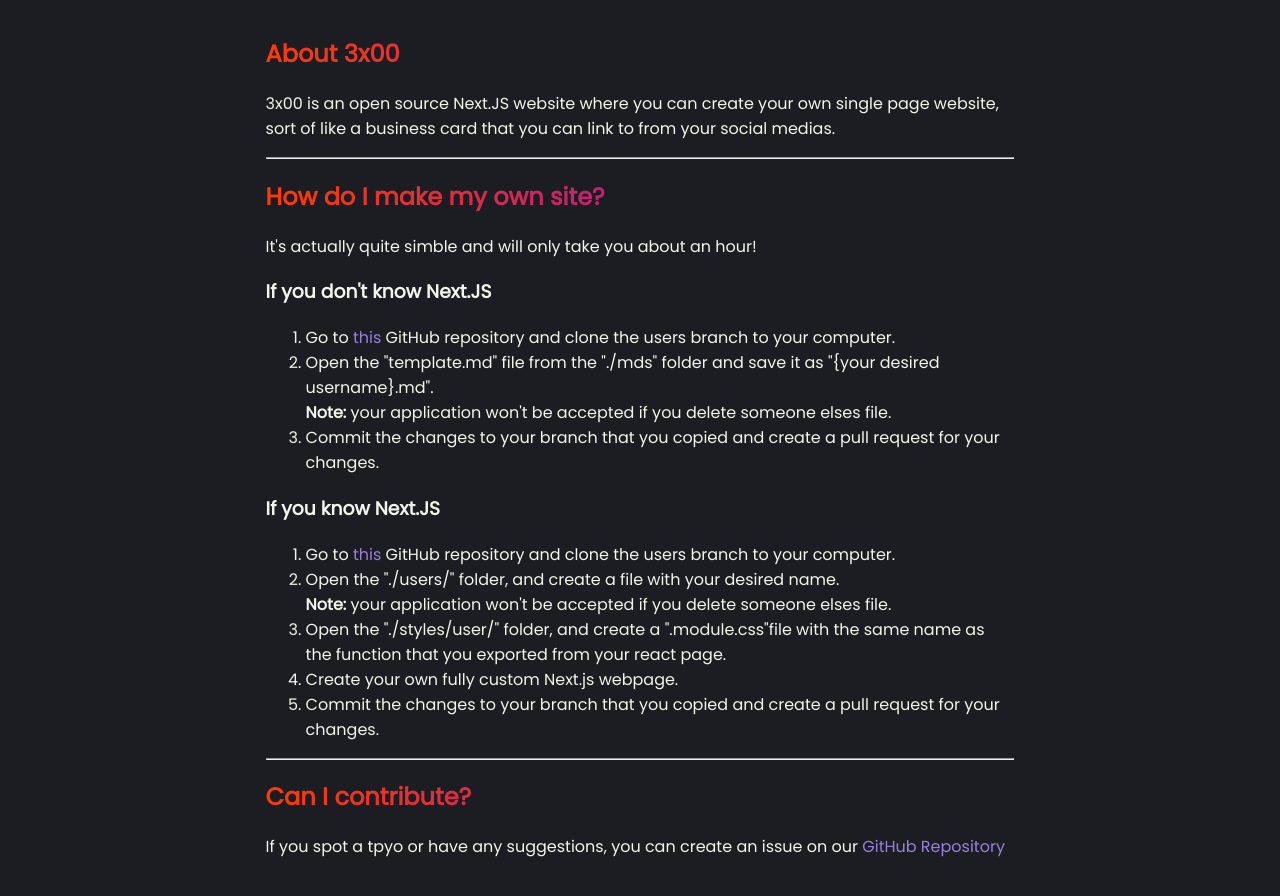
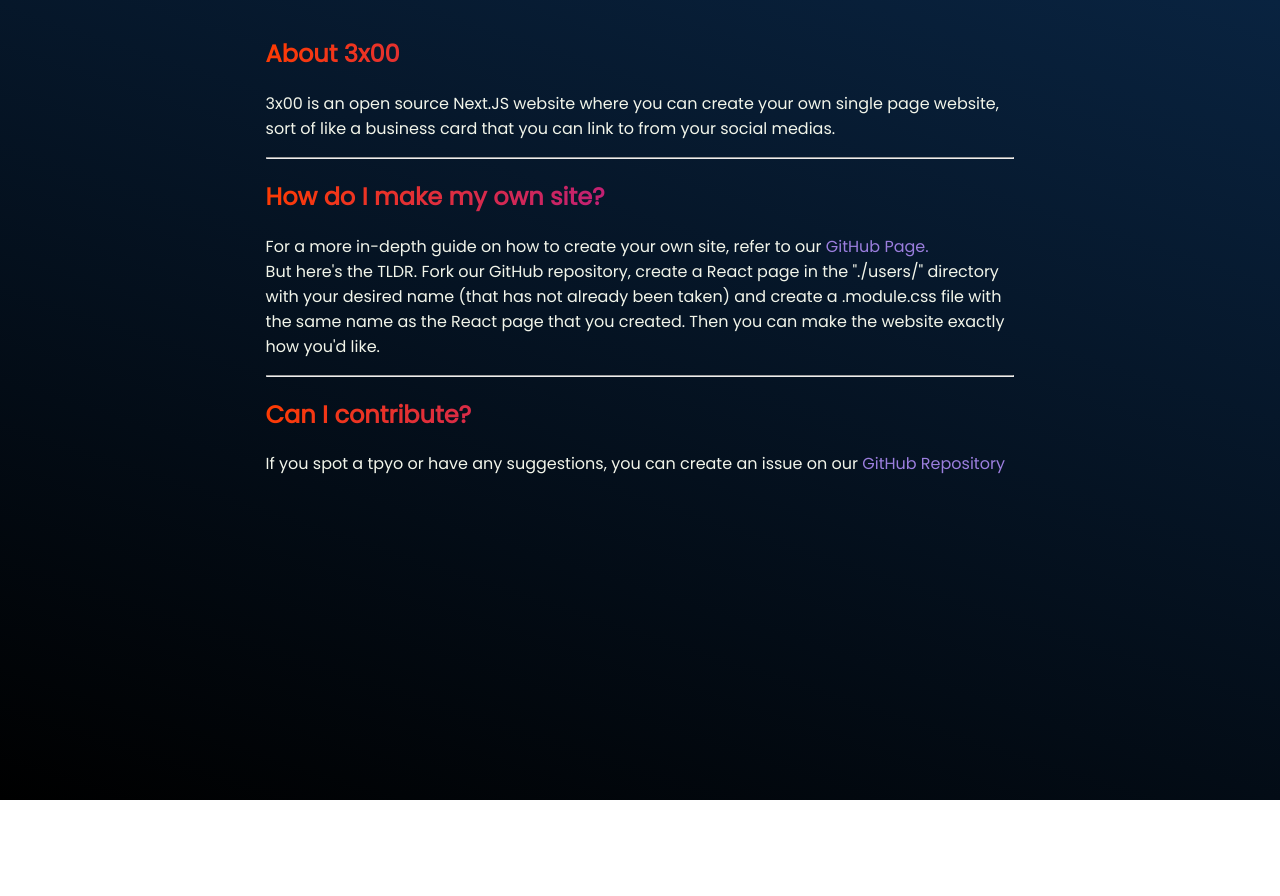
Before and after one commit to graveyardadmin/profilesite, a Next.js app: page /about in a window 1280 px wide. Shown: the top 896 px of the page. After the commit the page ends 800 px from the top, so only its background shows below. Built offline with nearby package versions, Linux system fonts and the light colour scheme.

Commit message:
Added no-bg class. Added template background class.

```diff
--- a/pages/about.js
+++ b/pages/about.js
@@ -1,8 +1,13 @@
 import HomeButton from "@/components/HomeButton";
+import Head from "next/head";
 
 export default function About() {
   return(
-    <div className="template">
+    <div className="template no-bg">
+      <Head>
+        <title>About 3x00</title>
+      </Head>
+
       <section className="template-section">
         <HomeButton/>
 
@@ -18,59 +23,37 @@
 
         <h2 className="magic">How do I make my own site?</h2>
 
-        <p>It's actually quite simble and will only take you about an hour!</p>
+        <p>
+          For a more in-depth guide on how to create your own site,
+          refer to
+          our <a href="https://github.com/graveyardadmin/profilesite" rel="noreferrer" target="_blank">
+            GitHub Page.
+          </a>
+          <br/>
 
-        <h3>If you don't know Next.JS</h3>
-        <ol>
-          <li>
-            Go to <a href="https://github.com/graveyardadmin/profilesite">this</a> GitHub
-            repository and clone the users branch to your computer.
-          </li>
-          <li>
-            Open the {`"template.md"`} file from the {`"./mds"`} folder and save it
-            as {`"{your desired username}.md"`}. <br/><b>Note:</b> your application
-            won't be accepted if you delete someone elses file.
-          </li>
-          <li>
-            Commit the changes to your branch that you copied and create a pull
-            request for your changes.
-          </li>
-        </ol>
-
-        <h3>If you know Next.JS</h3>
-        <ol>
-          <li>
-            Go to <a href="https://github.com/graveyardadmin/profilesite">this</a> GitHub
-            repository and clone the users branch to your computer.
-          </li>
-          <li>
-            Open the {`"./users/"`} folder, and create a file with your desired name.
-            <br/><b>Note:</b> your application won't be accepted if you delete
-            someone elses file.
-          </li>
-          <li>
-            Open the {`"./styles/user/"`} folder, and create a {`".module.css"`}
-            file with the same name as the function that you exported
-            from your react page.
-          </li>
-          <li>
-            Create your own fully custom Next.js webpage.
-          </li>
-          <li>
-            Commit the changes to your branch that you copied and create
-             a pull request for your changes.
-          </li>
-        </ol>
+          But here's the TLDR. Fork our GitHub repository, create a React page in
+          the {`"./users/" `} directory with your desired name {`(that has not already been taken) `}
+          and create a .module.css file with the same name as the React page that you created.
+          Then you can make the website exactly how you'd like.
+        </p>
 
         <hr/>
 
-        <h2 className="magic">Can I contribute?</h2>
-        <p>If you spot a tpyo or have any suggestions, you can create an issue on our <a href="https://github.com/graveyardadmin/profilesite/issues/new" rel="noreferrer" target="_blank">GitHub Repository</a></p>
+        <h2 className="magic">
+          Can I contribute?
+        </h2>
+
+        <p>
+          If you spot a tpyo or have any suggestions,
+          you can create an issue on
+          our <a href="https://github.com/graveyardadmin/profilesite/issues/new" rel="noreferrer" target="_blank">
+            GitHub Repository
+          </a>
+        </p>
       </section>
 
-      <section className="template-section">
-
-      </section>
+      <div className='backgrounder'>
+      </div>
     </div>
   )
 }
--- a/pages/index.js
+++ b/pages/index.js
@@ -3,7 +3,7 @@
 
 export default function Home() {
   return (
-    <div className="template center-section">
+      <div className="template center-section no-bg">
         <section className='template-section center'>
           <Head>
             <title>3x00</title>
@@ -22,6 +22,8 @@
           <Link href="/about"><a>Read more.</a></Link>
         </section>
 
+        <div className='backgrounder'>
+        </div>
     </div>
   )
 }
--- a/styles/globals.css
+++ b/styles/globals.css
@@ -45,6 +45,21 @@
   align-items: center;
 }
 
+.no-bg {
+  background-color: rgba(0,0,0,0) !important;
+}
+
+.backgrounder {
+  background: linear-gradient(18deg, rgba(0,0,0,1) 0%, rgba(9,35,64,1) 100%);
+  top: 0;
+  left: 0;
+
+  z-index: -1;
+  position: fixed;
+  height: 100vh;
+  width: 100vw;
+}
+
 
 /* animations */
 @keyframes fadeIn {
@@ -58,7 +73,7 @@
 
 @keyframes slideInLeft {
   0% {
-    left: -100%;
+    left: -50%;
   }
   100% {
     left: 0%;
@@ -90,7 +105,7 @@
   }
 
   section.template-section:nth-child(1) {
-    margin-top: 2rem;
+    padding-top: 2rem;
   }
 }
 
@@ -142,13 +157,13 @@
 
   text-align: center;
 
-  background-color: rgba(16, 16, 17, 0.8);
+  background-color: rgba(11, 16, 26, 0.8);
 
   font-family: 'Poppins', sans-serif;
 
   animation-name: slideInLeft;
-  animation-duration: 0.2s;
-  animation-timing-function: cubic-bezier(0.075, 0.82, 0.165, 1);
+  animation-duration: 0.3s;
+  animation-timing-function: ease-out;
 }
 
 @media screen and (max-width: 950px) {
```
Lines whose indentation alone changed are shown as unchanged.
